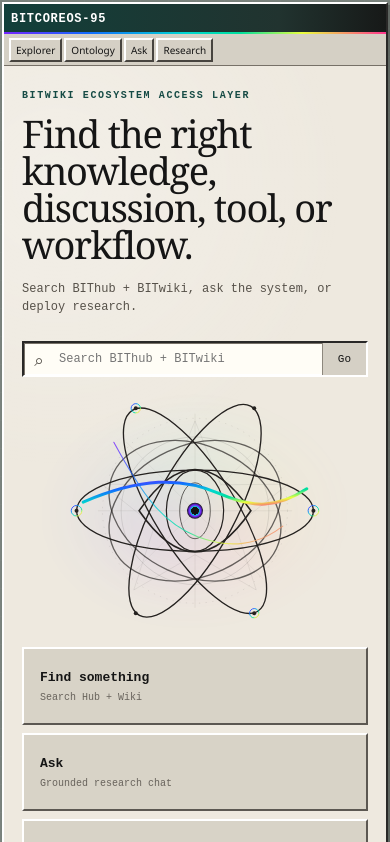
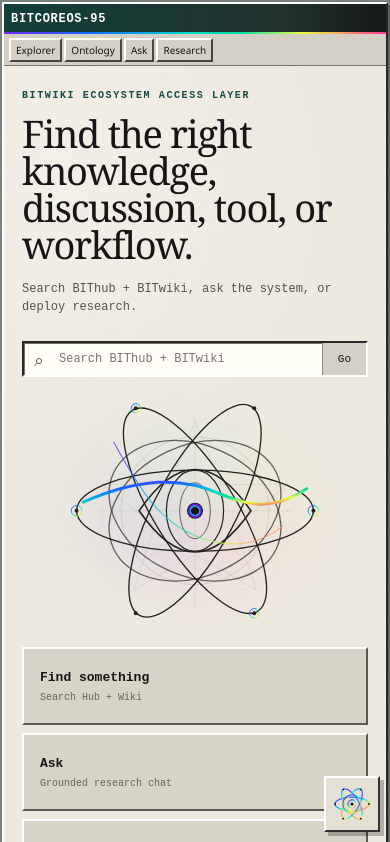
Before and after one commit to bitwikiorg/bitcoreos-95, a Next.js app: page / in a window 390 px wide. Shown: the top 842 px of the page. Built offline with nearby package versions, Linux system fonts and the light colour scheme; no server answers.

Commit message:
fix: restore Kordylewski relay dock styling

```diff
--- a/app/layout.tsx
+++ b/app/layout.tsx
@@ -2,6 +2,7 @@ import type { Metadata } from 'next';
 import './globals.css';
 import 'reactflow/dist/style.css';
 import './simplify.css';
+import './ophanim-relay.css';
 
 export const metadata: Metadata = {
   title: 'BITCOREOS-95',
--- /dev/null
+++ b/app/ophanim-relay.css
@@ -0,0 +1,48 @@
+/* Restored Kordylewski Relay dock styling from the earlier working cockpit. */
+.ophanim-dock {
+  position: fixed;
+  right: 18px;
+  bottom: 32px;
+  z-index: 4000;
+  display: flex;
+  flex-direction: column;
+  align-items: flex-end;
+  gap: 7px;
+}
+
+.ophanim-button {
+  width: 62px;
+  height: 62px;
+  padding: 4px;
+  background: #e5dfd4;
+  border: 2px solid;
+  border-color: #fff #333 #333 #fff;
+  box-shadow: 4px 4px 0 rgba(0,0,0,.25);
+}
+.ophanim-button:hover { background: #fff; }
+.ophanim-button svg { width: 100%; height: 100%; display: block; }
+
+.ophanim-popover {
+  width: 280px;
+  padding: 9px;
+  background: var(--paper-hi);
+  box-shadow: 5px 5px 0 rgba(0,0,0,.23);
+}
+.ophanim-popover strong {
+  display: block;
+  margin: 7px 0 3px;
+  font-size: 12px;
+}
+.ophanim-popover p {
+  margin: 0 0 8px;
+  color: #655f57;
+  font-size: 10px;
+  line-height: 1.35;
+}
+.ophanim-actions { display: flex; gap: 4px; }
+
+@media (max-width: 760px) {
+  .ophanim-dock { right: 10px; bottom: 12px; }
+  .ophanim-button { width: 56px; height: 56px; }
+  .ophanim-popover { width: min(280px, calc(100vw - 24px)); }
+}
```
